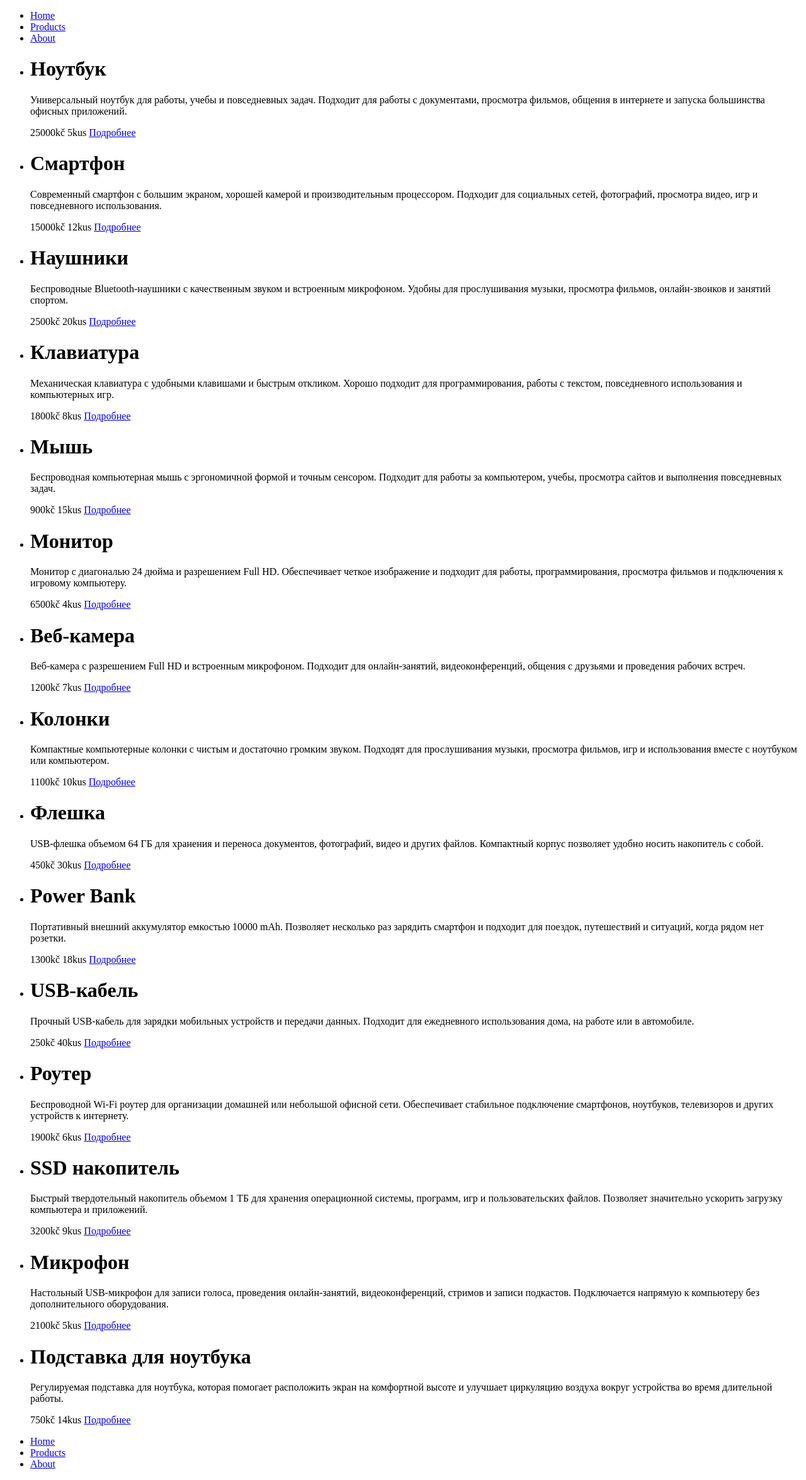
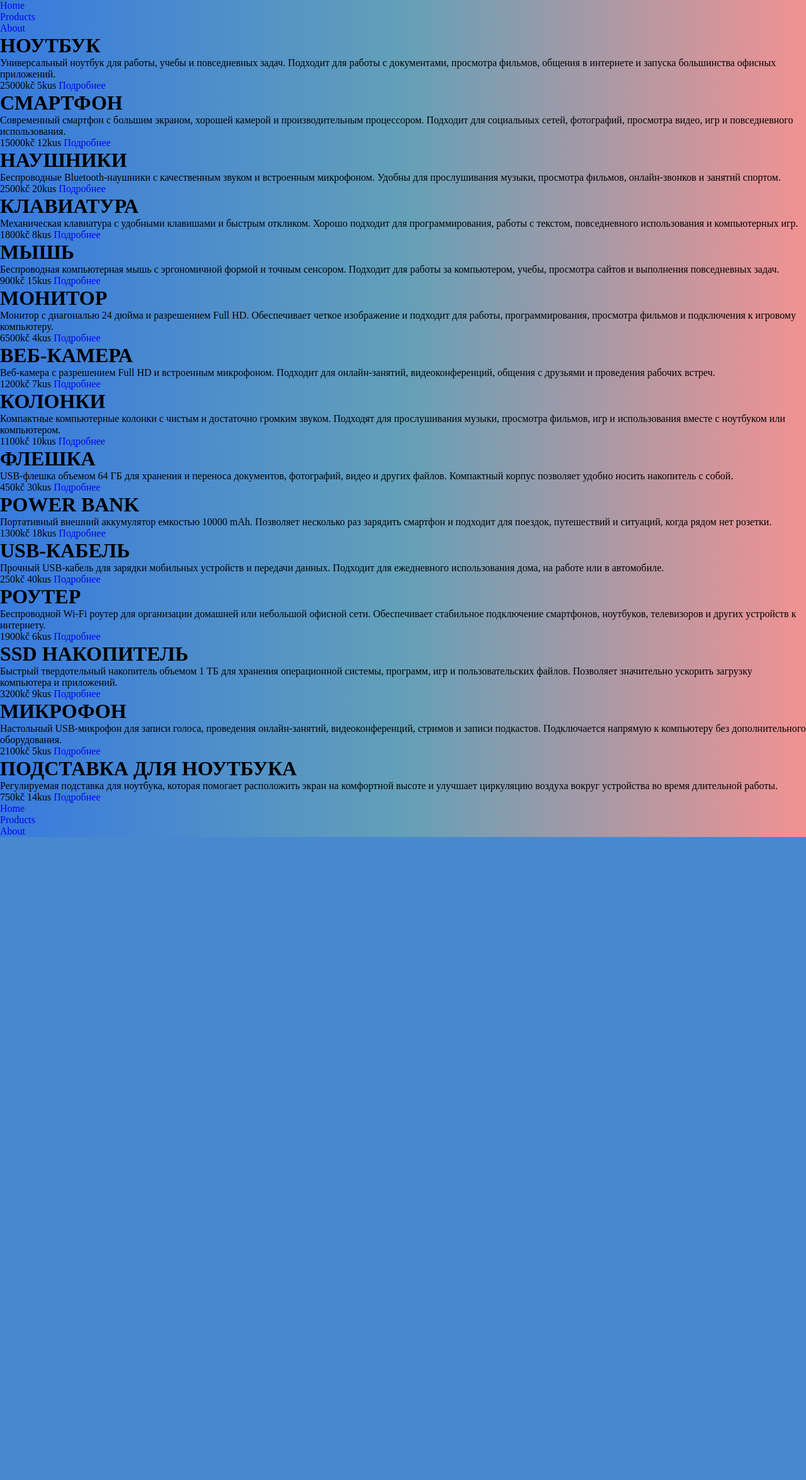
Before and after one commit to LianaSl/my_project, a Django app: page /shop/products/ in a window 1280 px wide. Shown: the whole page at 63% size. After the commit the page ends 1329 px from the top, so only its background shows below. Run offline with Django 5.2, Linux system fonts and the light colour scheme.

Commit message:
fix static css path

```diff
--- /dev/null
+++ b/shop/static/shop/css/style.css
@@ -0,0 +1,16 @@
+*{
+    margin:0;
+    padding:0;
+    list-style:none;
+    text-decoration:none;
+    box-sizing:border-box;
+}
+
+body {
+       background-image: linear-gradient(
+        to right,
+        rgb(55, 122, 223),
+        rgb(99, 160, 184),
+        rgb(241, 146, 146)
+    );
+}
--- a/shop/templates/shop/products.html
+++ b/shop/templates/shop/products.html
@@ -3,7 +3,7 @@
     <ul class="Products_list">
         {% for prod in products_list %}
             <li class="products_item">
-                <h1>{{ prod.title }}</h1>
+                <h1>{{ prod.title|upper}}</h1>
                 <p>{{ prod.description }}</p>
                 <span>{{ prod.price }}kč</span>
                 <span>{{ prod.quantity }}kus</span>
--- a/templates/base.html
+++ b/templates/base.html
@@ -1,8 +1,11 @@
+{%load static %}
+
 <!DOCTYPE html>
 <html lang="en">
 <head>
     <meta charset="UTF-8">
     <meta name="viewport" content="width=device-width, initial-scale=1.0">
+    <link rel="stylesheet" href="{% static 'shop/css/style.css' %}">
     <title>Document</title>
 </head>
 <body>
```
